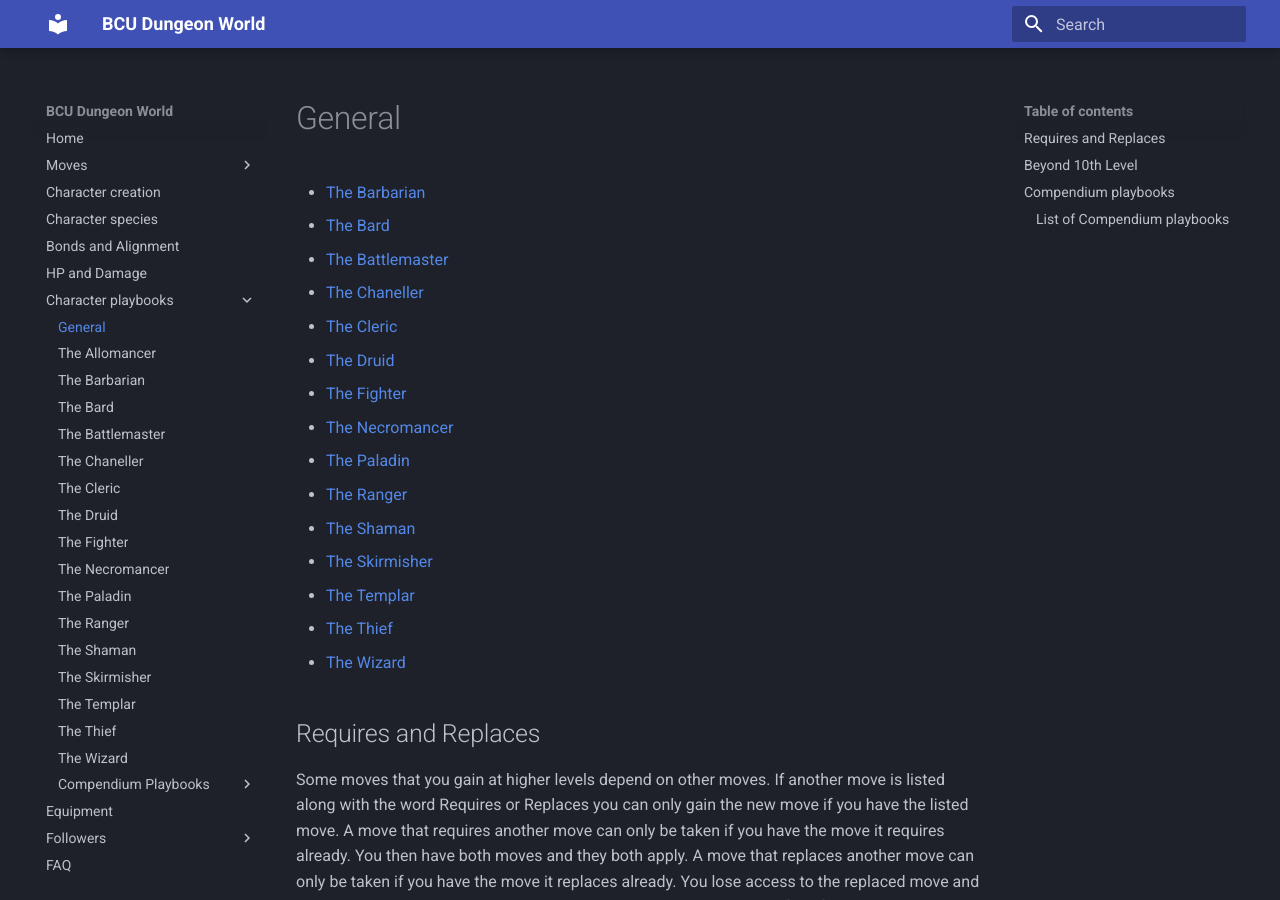
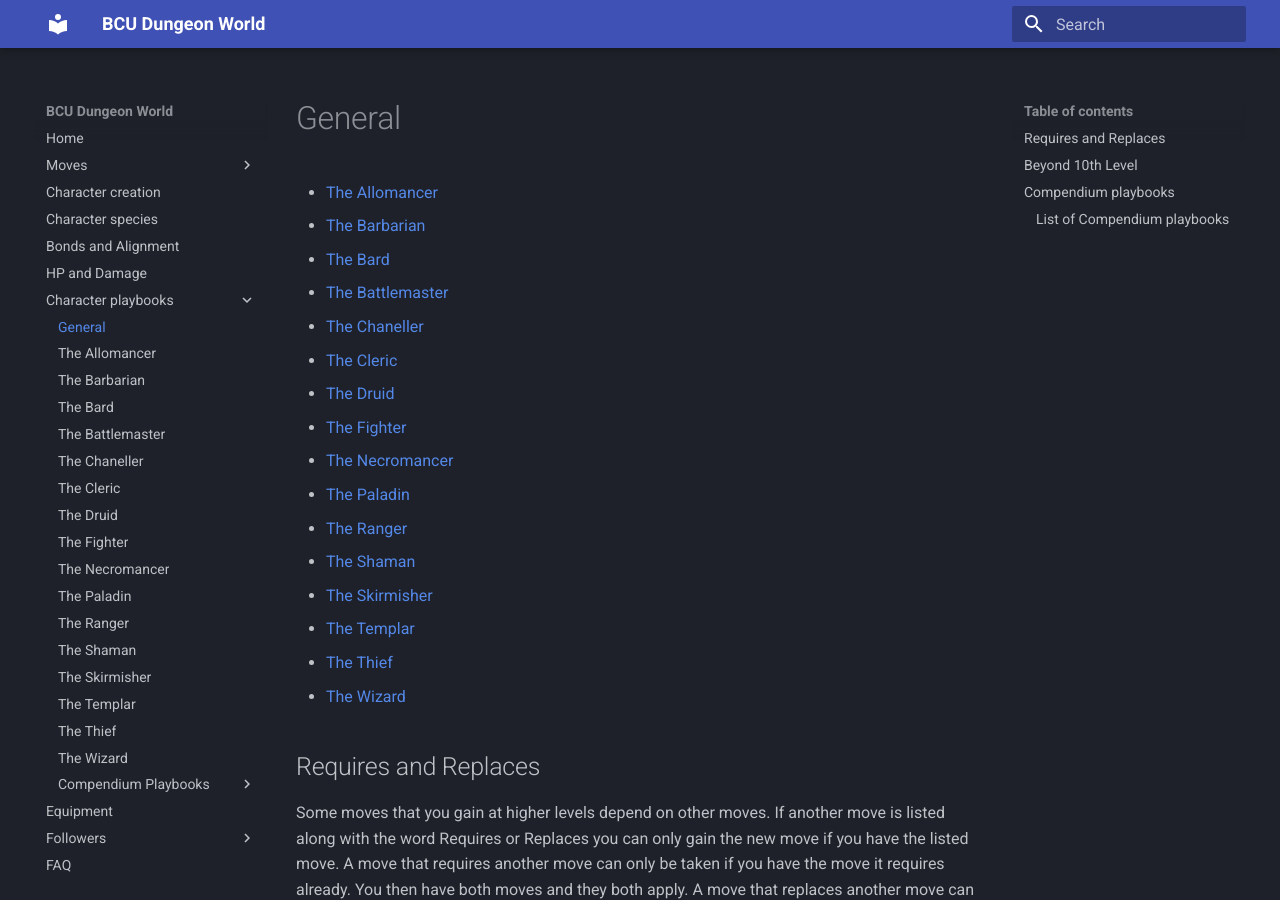
Before and after one commit to szeplakig/bcu_dungeon_world, an MkDocs documentation site: the page built from docs/Character playbooks/General.md, in a window 1280 px wide and 900 px high. Built offline with MkDocs 1.6.1 and Material for MkDocs 9.7.7, drawn with Linux system fonts in a browser that asks for light colours.

Commit message:
Update General.md

```diff
--- a/docs/Character playbooks/General.md
+++ b/docs/Character playbooks/General.md
@@ -1,3 +1,4 @@
+* [The Allomancer](The%20Allomancer.md)
 * [The Barbarian](The%20Barbarian.md)
 * [The Bard](The%20Bard.md)
 * [The Battlemaster](The%20Battlemaster.md)
```
